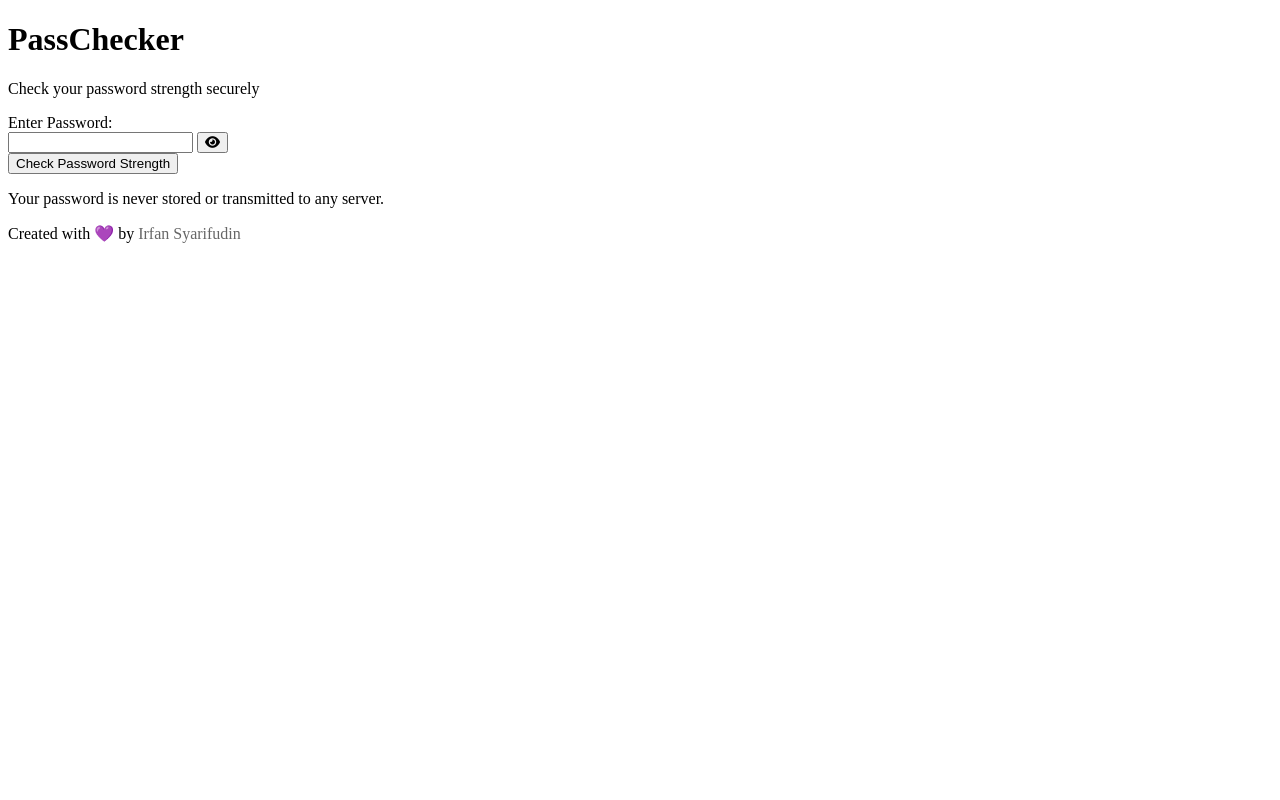
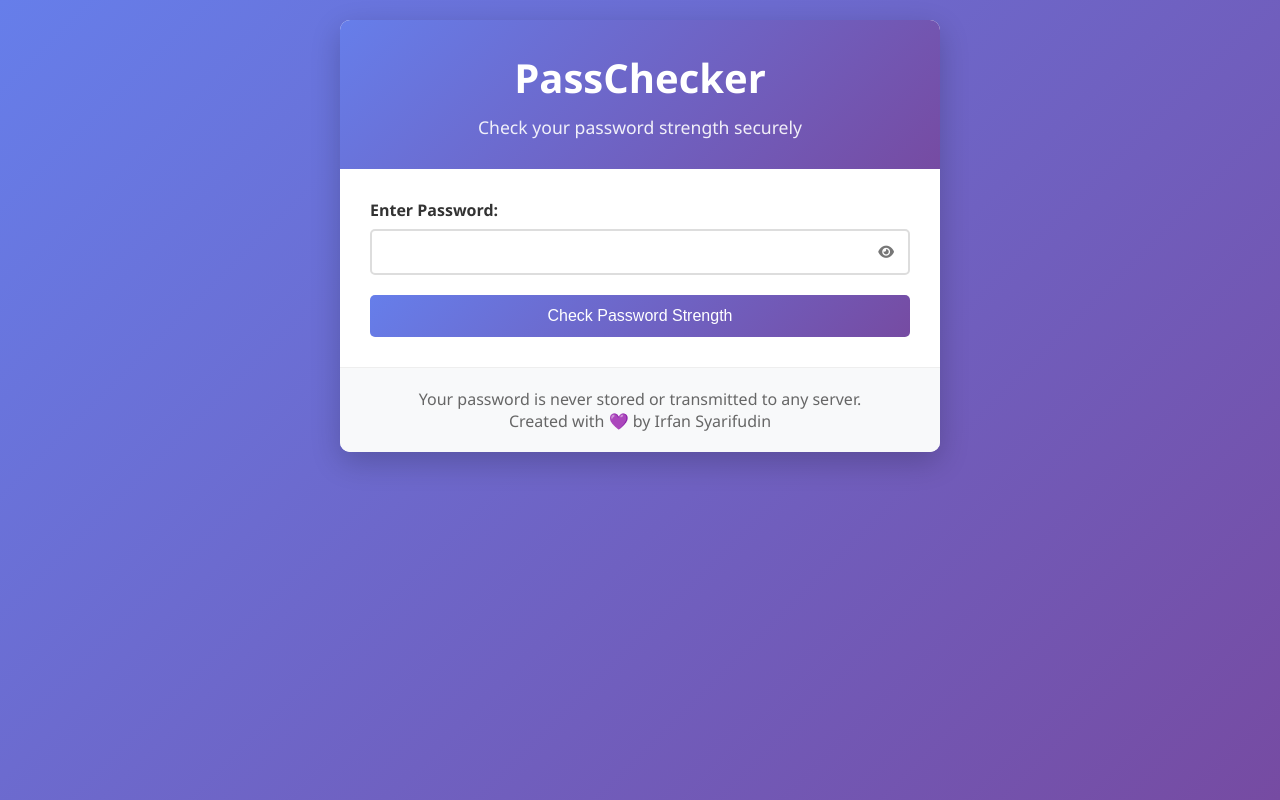
Before and after one commit to Irfan3006/PaassCheker, a Flask app: page / in a window 1280 px wide. Run offline with Flask 3, Linux system fonts and the light colour scheme.

Commit message:
fix ini diapain itu diapain terus ini di ituuin

```diff
--- a/templates/index.html
+++ b/templates/index.html
@@ -16,20 +16,20 @@
     <meta property="og:url" content="https://paass-cheker.vercel.app/">
     <meta property="og:title" content="PassChecker - Secure Password Strength Checker">
     <meta property="og:description" content="Free online password strength checker. Test your password security and get instant feedback on strength, crack time, and improvement tips.">
-    <meta property="og:image" content="https://paass-cheker.vercel.app/public/images/logo.png">
+    <meta property="og:image" content="https://paass-cheker.vercel.app/static/images/logo.png">
 
     <!-- Twitter -->
     <meta property="twitter:card" content="summary_large_image">
     <meta property="twitter:url" content="https://paass-cheker.vercel.app/">
     <meta property="twitter:title" content="PassChecker - Secure Password Strength Checker">
     <meta property="twitter:description" content="Free online password strength checker. Test your password security and get instant feedback on strength, crack time, and improvement tips.">
-    <meta property="twitter:image" content="https://paass-cheker.vercel.app/public/images/logo.png">
+    <meta property="twitter:image" content="https://paass-cheker.vercel.app/static/images/logo.png">
 
     <!-- Favicon -->
-    <link rel="shortcut icon" href="{{ url_for('public', filename='images/favicon.ico') }}" type="image/x-icon">
+    <link rel="shortcut icon" href="{{ url_for('static', filename='images/favicon.ico') }}" type="image/x-icon">
 
     <!-- Stylesheets -->
-    <link rel="stylesheet" href="{{ url_for('public', filename='style.css') }}">
+    <link rel="stylesheet" href="{{ url_for('static', filename='style.css') }}">
     <link rel="stylesheet" href="https://cdnjs.cloudflare.com/ajax/libs/font-awesome/6.0.0/css/all.min.css">
 </head>
 <body>
@@ -88,6 +88,6 @@
         </footer>
     </div>
 
-    <script src="{{ url_for('public', filename='script.js') }}"></script>
+    <script src="{{ url_for('static', filename='script.js') }}"></script>
 </body>
 </html>
```
